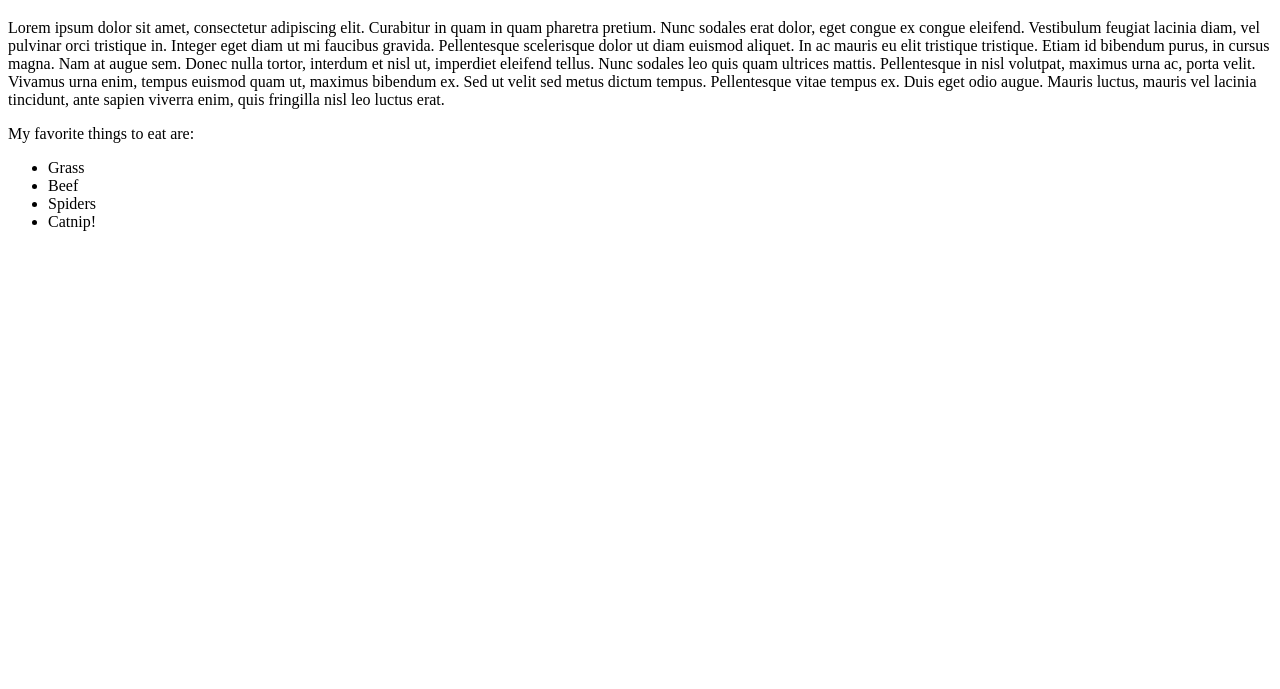
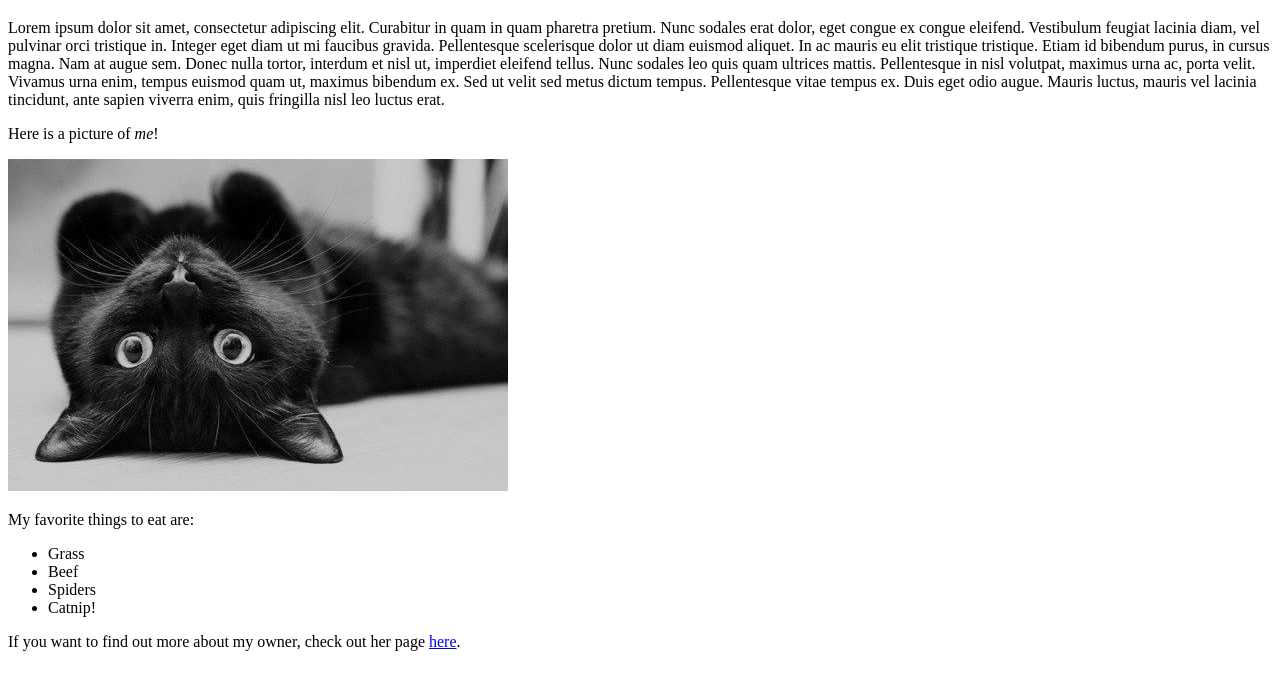
Before and after one commit to ericasummers/my-first-webpage, a plain HTML site: page ace-the-cat.html in a window 1280 px wide. Shown: the part 61-750 px from the top of the page. Drawn offline with Linux system fonts and the light colour scheme.

Commit message:
Added imgs and links

```diff
--- a/ace-the-cat.html
+++ b/ace-the-cat.html
@@ -6,6 +6,8 @@
   <body>
     <h1>Ace The Cat</h1>
     <p>Lorem ipsum dolor sit amet, consectetur adipiscing elit. Curabitur in quam in quam pharetra pretium. Nunc sodales erat dolor, eget congue ex congue eleifend. Vestibulum feugiat lacinia diam, vel pulvinar orci tristique in. Integer eget diam ut mi faucibus gravida. Pellentesque scelerisque dolor ut diam euismod aliquet. In ac mauris eu elit tristique tristique. Etiam id bibendum purus, in cursus magna. Nam at augue sem. Donec nulla tortor, interdum et nisl ut, imperdiet eleifend tellus. Nunc sodales leo quis quam ultrices mattis. Pellentesque in nisl volutpat, maximus urna ac, porta velit. Vivamus urna enim, tempus euismod quam ut, maximus bibendum ex. Sed ut velit sed metus dictum tempus. Pellentesque vitae tempus ex. Duis eget odio augue. Mauris luctus, mauris vel lacinia tincidunt, ante sapien viverra enim, quis fringilla nisl leo luctus erat.</p>
+    <p>Here is a picture of <em>me</em>!</p>
+    <img src="img/blackcat.jpeg" alt="Me">
 
     <p>My favorite things to eat are:</p>
     <ul>
@@ -14,7 +16,7 @@
       <li>Spiders</li>
       <li>Catnip!</li>
     </ul>
-
+    If you want to find out more about my owner, check out her page <a href="favorite-things.html">here</a>.
 
   </body>
 </html>
```
Also changed, not shown: img/blackcat.jpeg (added).
